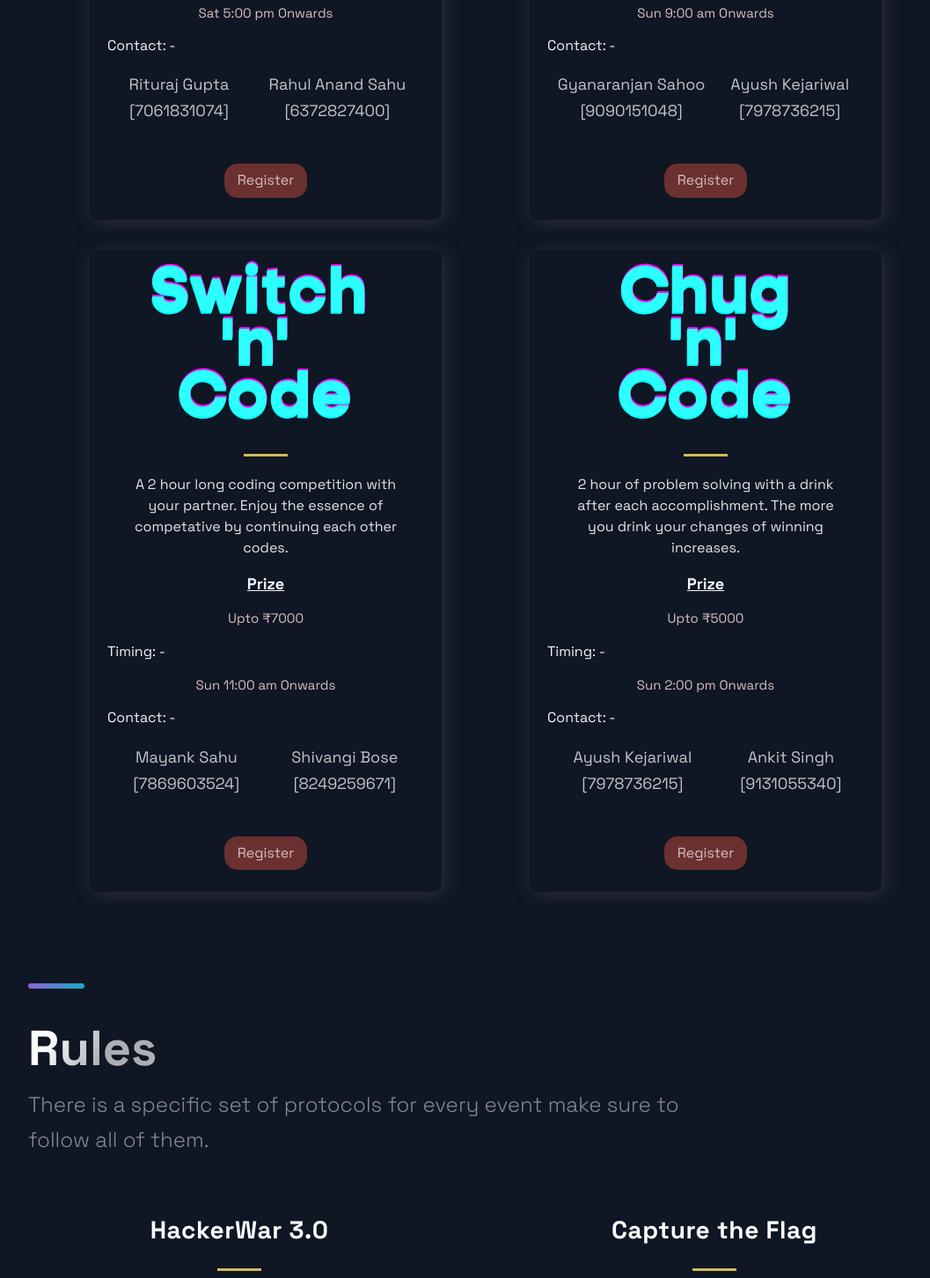
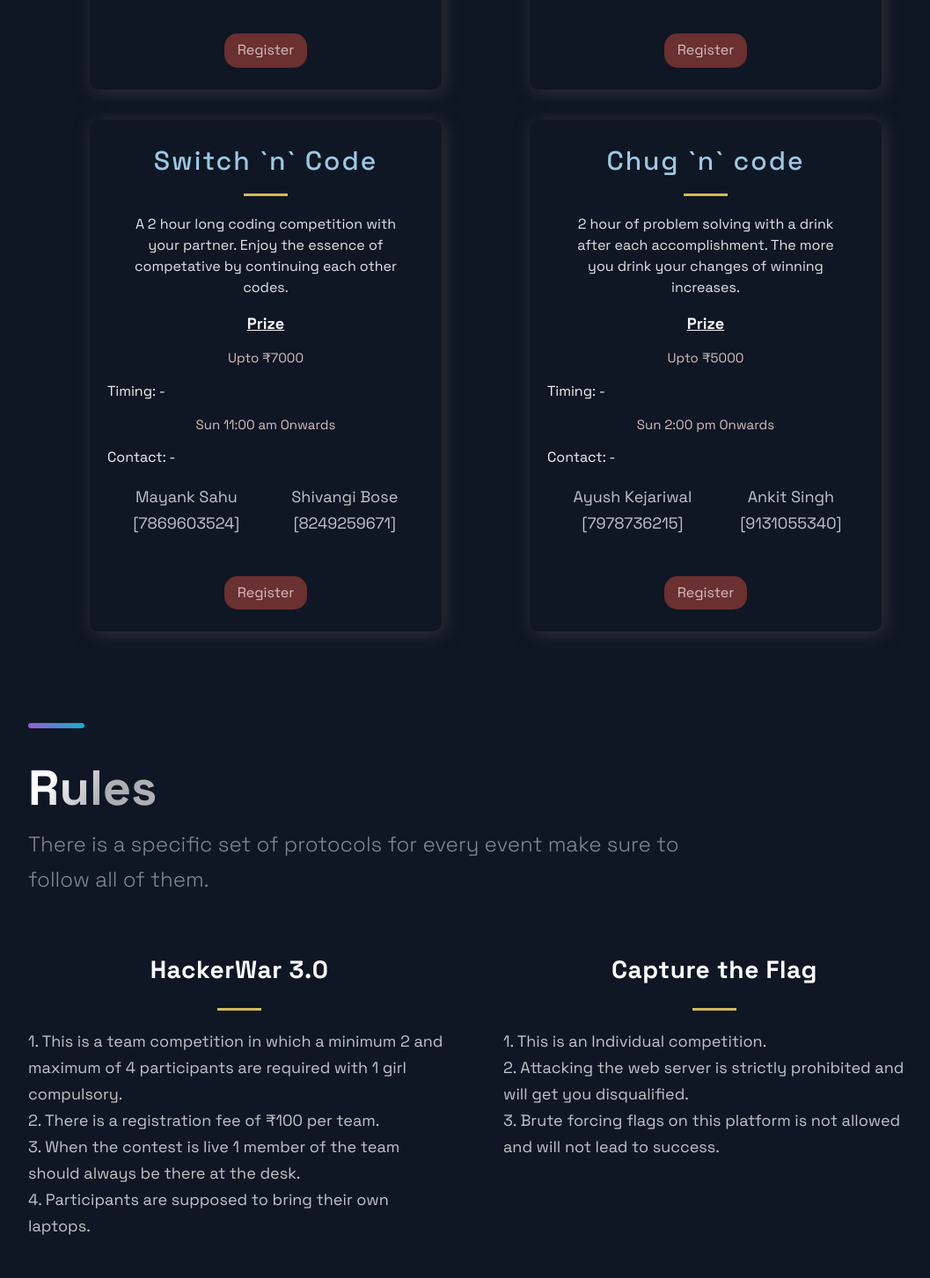
Before and after one commit to RiturajGupta21/Illuminate, a Next.js app: page / in a window 1280 px wide. Shown: the part 1960-3413 px from the top of the page at 88% size, without its empty margins (88-1145 px from the left). Built offline with nearby package versions, Linux system fonts and the light colour scheme.

Commit message:
Minor Fix

```diff
--- a/package.json
+++ b/package.json
@@ -8,6 +8,7 @@
     "start": "next start"
   },
   "dependencies": {
+    "firebase": "^9.8.2",
     "next": "12.1.0",
     "next-scripts": "^0.3.4",
     "react": "17.0.2",
--- a/src/components/Events/Events.js
+++ b/src/components/Events/Events.js
@@ -1,6 +1,6 @@
 import React from 'react';
 
-import { BlogCard, CardInfo, ExternalLinks, GridContainer, Hr, Tag, TagList, TitleContent, UtilityList, Img } from './EventsStyles';
+import { BlogCard, CardInfo, ExternalLinks, GridContainer, Hr, Tag, TagList, TitleContent, UtilityList, Img, HeaderThree } from './EventsStyles';
 import { Section, SectionDivider, SectionTitle } from '../../styles/GlobalComponents';
 import { events } from '../../constants/constants';
 import { LinkItem } from '../Footer/FooterStyles';
@@ -13,9 +13,9 @@ const Events = () => (
       {events.map((p, i) => {
         return (
           <BlogCard key={i}>
-            <Img src={p.image} />
+            {/* <Img src={p.image} /> */}
             <TitleContent>
-              {/* <HeaderThree title>{p.title}</HeaderThree> */}
+              <HeaderThree title>{p.title}</HeaderThree>
               <Hr />
             </TitleContent>
             <CardInfo className="card-info">{p.description}</CardInfo>
--- a/src/components/Events/EventsStyles.js
+++ b/src/components/Events/EventsStyles.js
@@ -44,7 +44,7 @@ export const HeaderThree = styled.h3`
   font-weight: 500;
   letter-spacing: 2px;
   color: #9cc9e3;
-  padding: .5rem 0;
+  padding: 3rem 0 0;
   font-size: ${(props) => props.title ? '3rem' : '2rem'};
 `;
 
--- a/src/components/Organizers/Organizers.js
+++ b/src/components/Organizers/Organizers.js
@@ -18,9 +18,9 @@ const Organizers = () => (
               <Hr />
             </TitleContent>
             <UtilityList>
-              <a href={p.github} target ="_blank"><AiFillGithub size="3rem" /></a>
-              <a href={p.instagram} target ="_blank"><AiFillInstagram size="3rem" /></a>
-              <a href={p.linkedin} target ="_blank"><AiFillLinkedin size="3rem" /></a>
+              <a href={p.github} target ="_blank" style={{color: '#945DD6'}}><AiFillGithub size="3rem" /></a>
+              <a href={p.instagram} target ="_blank" style={{color: '#945DD6'}}><AiFillInstagram size="3rem" /></a>
+              <a href={p.linkedin} target ="_blank" style={{color: '#945DD6'}}><AiFillLinkedin size="3rem" /></a>
             </UtilityList>
           </BlogCard>
         );
--- a/src/components/Organizers/Organizersdata.js
+++ b/src/components/Organizers/Organizersdata.js
@@ -41,7 +41,7 @@ export const organizers = [
     },
     {
         title: 'Ankit Singh',
-        image: 'https://media-exp1.licdn.com/dms/image/C4D03AQEQOd30cSTE6Q/profile-displayphoto-shrink_800_800/0/1615556658687?e=1659571200&v=beta&t=xe6oZ8FQqFwksrAV5KkYYCjjfcrlr0mtZEAONIrKfZM',
+        image: 'https://media-exp1.licdn.com/dms/image/C4D03AQFzwC9v-FVPnA/profile-displayphoto-shrink_400_400/0/1653880229265?e=1659571200&v=beta&t=zA_4uqQGeaxOWEFYatBu6VC9-v7TdMTSgfg4Fp0igw8',
         github: 'https://github.com/ankitSaebby',
         instagram: 'https://www.instagram.com/ankit_aebby/',
         linkedin: 'https://www.linkedin.com/in/ankit-singh-486993192/',
--- a/src/components/Rules/Rules.js
+++ b/src/components/Rules/Rules.js
@@ -18,7 +18,8 @@ const Technologies = () => (
                     <ListParagraph>
                         1. This is a team competition in which a minimum 2 and maximum of 4 participants are required with 1 girl compulsory. <br />
                         2. There is a registration fee of ₹100 per team. <br />
-                        3. When the contest is live 1 member of the team should always be there at the desk.
+                        3. When the contest is live 1 member of the team should always be there at the desk.<br />
+                        4. Participants are supposed to bring their own laptops.
                     </ListParagraph>
                 </ListContainer>
             </ListItem>
--- a/src/constants/constants.js
+++ b/src/constants/constants.js
@@ -47,7 +47,7 @@ export const events = [
 
 export const TimeLineData = [
   { time: "29th May", text: 'Registrations Opens', },
-  { time: "15th Jun", text: 'Registrations Close', },
-  { time: "3rdWeek Jun", text: 'Event Date', },
+  { time: "To be announced later", text: 'Registrations Close', },
+  { time: "To be announced later", text: 'Event Date', },
   // { time: "3rdWeek Jun", text: 'Event Ends', }
 ];
--- a/src/pages/_app.js
+++ b/src/pages/_app.js
@@ -5,6 +5,23 @@ import Script from 'next/script'
 export default function App({ Component, pageProps }) {
   return (
     <>
+
+      <Script
+        strategy="lazyOnload"
+        src={`https://www.googletagmanager.com/gtag/js?id=G-X66YG1J8HQ`}
+      />
+
+      <Script strategy="lazyOnload">
+        {`
+            window.dataLayer = window.dataLayer || [];
+            function gtag(){dataLayer.push(arguments);}
+            gtag('js', new Date());
+            gtag('config', 'G-X66YG1J8HQ', {
+              page_path: window.location.pathname,
+            });
+        `}
+      </Script>
+
       <Head>
         <title>Illuminate -By CODEX</title>
       </Head>
```
Also changed, not shown: 1 other file (tests, documents, lock files or other folders).
